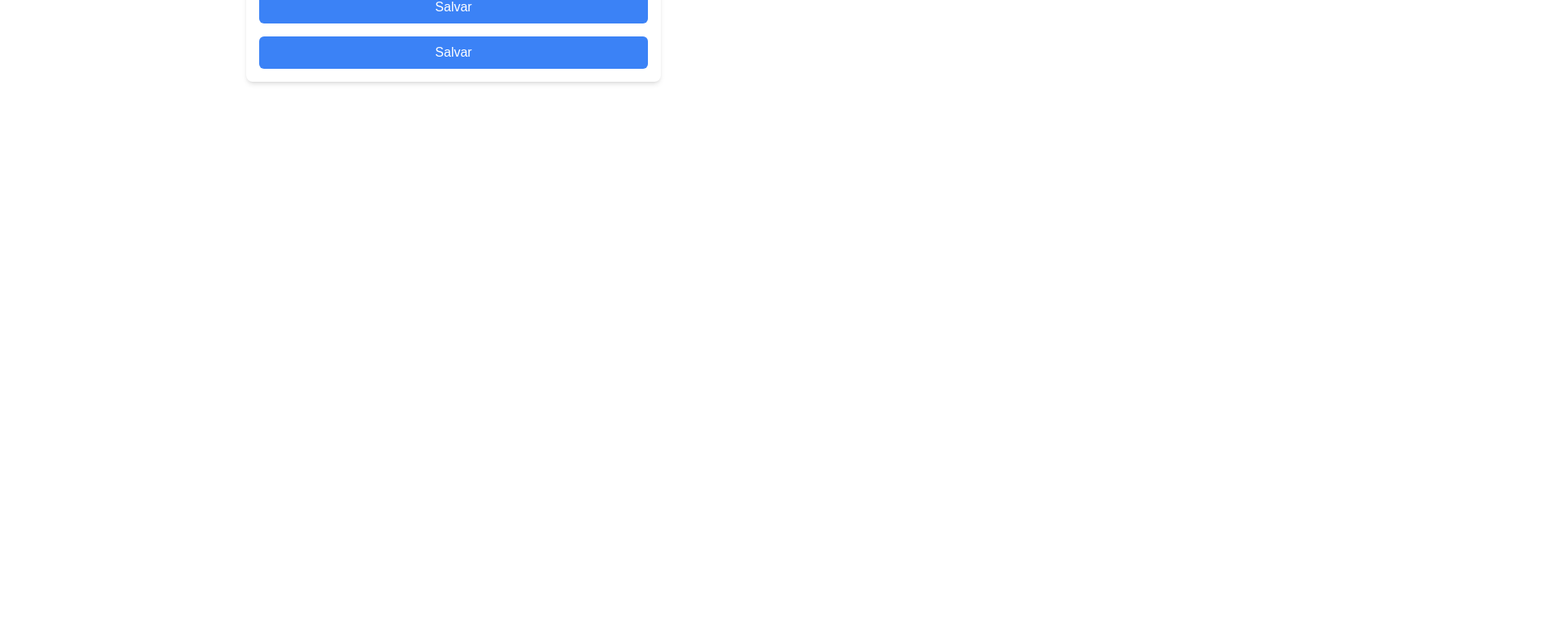
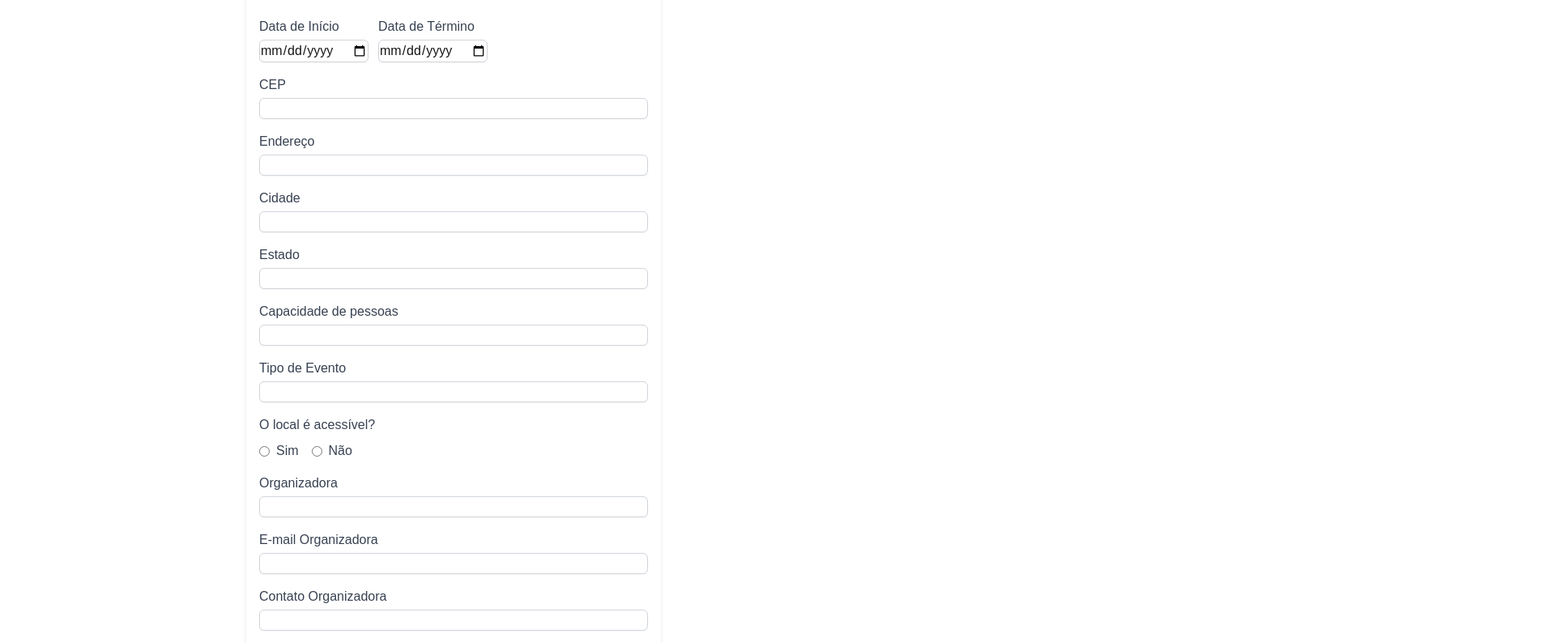
Before and after one commit to viniciusnascimento95/findplace, a Next.js app: page / in a window 1280 px wide. Shown: the part 547-1340 px from the top of the page at 81% size, 1920 px wide, since content can reach past the window. Before the commit the page ends 800 px from the top, so only its background shows below. Built offline with nearby package versions, Linux system fonts and the light colour scheme.

Commit message:
WIP: atualizando form para validações

```diff
--- a/src/app/page.tsx
+++ b/src/app/page.tsx
@@ -3,12 +3,11 @@
 import { Field, Form, Formik, FormikHelpers } from 'formik';
 import * as Yup from 'yup';
 
-
 interface Values {
   eventName: string
   description: string
-  startDate: string
-  endDate: string
+  startDate: Date
+  endDate: Date
   address: string
   number: string
   neighborhood: string
@@ -17,13 +16,23 @@ interface Values {
   postalCode: string
   capacity: string
   eventType: string
-  accessibility: boolean
+  accessibility: string
   organizerName: string
   organizerEmail: string
   organizerPhone: string
 }
 
+interface ErrorMessageProps {
+  touched: boolean | undefined;
+  error: string | undefined;
+}
+
+
 export default function Home() {
+
+  const ErrorMessage = ({ touched, error }: ErrorMessageProps) => (
+    touched && error ? <div className="text-red-500 text-sm">{error}</div> : null
+  );
 
   return (
     <div className="bg-white py-24 sm:py-32">
@@ -48,8 +57,8 @@ export default function Home() {
             initialValues={{
               eventName: '',
               description: '',
-              startDate: '',
-              endDate: '',
+              startDate: new Date(),
+              endDate: new Date(),
               address: '',
               number: '',
               neighborhood: '',
@@ -58,7 +67,7 @@ export default function Home() {
               postalCode: '',
               capacity: '',
               eventType: '',
-              accessibility: false,
+              accessibility: '',
               organizerName: '',
               organizerEmail: '',
               organizerPhone: '',
@@ -92,11 +101,9 @@ export default function Home() {
               }, 500);
             }}
           >
-            {({ isSubmitting, touched, errors,values, handleBlur }) => (
+            {({ isSubmitting, touched, errors, values, handleBlur, handleChange }) => (
               <Form className="max-w-lg p-4 bg-white shadow-md rounded-lg">
-                <p className="block text-gray-700">
-
-                  {JSON.stringify(errors, null, 3)}</p>
+                <p className="text-gray-700">{JSON.stringify(errors, null, 2)}</p>
                 <div className="mb-4 text-left">
                   <label htmlFor="eventName" className="block text-gray-700">Nome do Evento</label>
                   <p className="block text-gray-700"> {JSON.stringify(values)}</p>
@@ -117,6 +124,7 @@ export default function Home() {
                     as="textarea"
                     id="description"
                     name="description"
+                    onBlur={handleBlur}
                     className="mt-1 w-full border border-gray-300 rounded-md shadow-sm focus:border-blue-500 focus:ring focus:ring-blue-200 focus:ring-opacity-50"
                   />
                   {touched.description && errors.description && (
@@ -124,88 +132,183 @@ export default function Home() {
                   )}
                 </div>
 
-                {/* <div className="mb-4 text-left">
-                  <label htmlFor="description" className="block text-gray-700">Descrição do Evento</label>
-                  <textarea
-                    id="description"
-                    name="description"
-                    className="mt-1 w-full border border-gray-300 rounded-md shadow-sm focus:border-blue-500 focus:ring focus:ring-blue-200 focus:ring-opacity-50"
-                    onChange={formik.handleChange}
-                    onBlur={formik.handleBlur}
-                    value={formik.values.description}
-                  />
-                  {formik.touched.description && formik.errors.description ? (
-                    <div className="text-red-500 text-sm">{formik.errors.description}</div>
-                  ) : null}
-                </div> */}
-
-                {/* <div className="mb-4 text-left">
+                <div className='flex flex-row'>
+                  <div className="mb-4 text-left basis-1/4 mr-3">
                     <label htmlFor="startDate" className="block text-gray-700">Data de Início</label>
-                  <input
+                    <Field
                       id="startDate"
                       name="startDate"
                       type="date"
                       className="mt-1 w-full border border-gray-300 rounded-md shadow-sm focus:border-blue-500 focus:ring focus:ring-blue-200 focus:ring-opacity-50"
-                    onChange={formik.handleChange}
-                    onBlur={formik.handleBlur}
-                    value={formik.values.startDate}
                     />
-                  {formik.touched.startDate && formik.errors.startDate ? (
-                    <div className="text-red-500 text-sm">{formik.errors.startDate}</div>
-                  ) : null}
-                </div> */}
+                    <ErrorMessage name="startDate" component="div" className="text-red-500 text-sm" />
+                  </div>
 
-                {/* <div className="mb-4 text-left">
+                  <div className="mb-4 text-left basis-1/4">
                     <label htmlFor="endDate" className="block text-gray-700">Data de Término</label>
-                  <input
+                    <Field
                       id="endDate"
                       name="endDate"
                       type="date"
                       className="mt-1 w-full border border-gray-300 rounded-md shadow-sm focus:border-blue-500 focus:ring focus:ring-blue-200 focus:ring-opacity-50"
-                    onChange={formik.handleChange}
-                    onBlur={formik.handleBlur}
-                    value={formik.values.endDate}
                     />
-                  {formik.touched.endDate && formik.errors.endDate ? (
-                    <div className="text-red-500 text-sm">{formik.errors.endDate}</div>
+                    <ErrorMessage name="endDate" component="div" className="text-red-500 text-sm" />
+                  </div>
+                </div>
+
+                <div className="mb-4 text-left">
+                  <label htmlFor="postalCode" className="block text-gray-700">CEP</label>
+                  <input
+                    id="postalCode"
+                    name="postalCode"
+                    type="text"
+                    className="mt-1 w-full border border-gray-300 rounded-md shadow-sm focus:border-blue-500 focus:ring focus:ring-blue-200 focus:ring-opacity-50"
+                  />
+                  {touched.postalCode && errors.postalCode ? (
+                    <div className="text-red-500 text-sm">{errors.postalCode}</div>
                   ) : null}
-                </div> */}
+                </div>
 
-                {/* <div className="mb-4 text-left">
+                <div className="mb-4 text-left">
                   <label htmlFor="address" className="block text-gray-700">Endereço</label>
                   <input
                     id="address"
                     name="address"
                     type="text"
                     className="mt-1 w-full border border-gray-300 rounded-md shadow-sm focus:border-blue-500 focus:ring focus:ring-blue-200 focus:ring-opacity-50"
-                    onChange={formik.handleChange}
-                    onBlur={formik.handleBlur}
-                    value={formik.values.address}
+
                   />
-                  {formik.touched.address && formik.errors.address ? (
-                    <div className="text-red-500 text-sm">{formik.errors.address}</div>
+                  {touched.address && errors.address ? (
+                    <div className="text-red-500 text-sm">{errors.address}</div>
                   ) : null}
-                </div> */}
+                </div>
 
-                {/* <div className="mb-4 text-left">
+                <div className="mb-4 text-left">
                   <label htmlFor="city" className="block text-gray-700">Cidade</label>
                   <input
                     id="city"
                     name="city"
                     type="text"
                     className="mt-1 w-full border border-gray-300 rounded-md shadow-sm focus:border-blue-500 focus:ring focus:ring-blue-200 focus:ring-opacity-50"
-                    onChange={formik.handleChange}
-                    onBlur={formik.handleBlur}
-                    value={formik.values.city}
                   />
-                  {formik.touched.city && formik.errors.city ? (
-                    <div className="text-red-500 text-sm">{formik.errors.city}</div>
+                  {touched.city && errors.city ? (
+                    <div className="text-red-500 text-sm">{errors.city}</div>
                   ) : null}
-                </div> */}
+                </div>
 
-                <button type="submit" className="mt-4 w-full bg-blue-500 text-white py-2 rounded-md hover:bg-blue-600">
-                  Salvar
-                </button>
+                <div className="mb-4 text-left">
+                  <label htmlFor="state" className="block text-gray-700">Estado</label>
+                  <input
+                    id="state"
+                    name="state"
+                    type="text"
+                    className="mt-1 w-full border border-gray-300 rounded-md shadow-sm focus:border-blue-500 focus:ring focus:ring-blue-200 focus:ring-opacity-50"
+                  />
+                  {touched.state && errors.state ? (
+                    <div className="text-red-500 text-sm">{errors.state}</div>
+                  ) : null}
+                </div>
+
+                <div className="mb-4 text-left">
+                  <label htmlFor="capacity" className="block text-gray-700">Capacidade de pessoas</label>
+                  <input
+                    id="capacity"
+                    name="capacity"
+                    type="number"
+                    className="mt-1 w-full border border-gray-300 rounded-md shadow-sm focus:border-blue-500 focus:ring focus:ring-blue-200 focus:ring-opacity-50"
+                  />
+                  {touched.capacity && errors.capacity ? (
+                    <div className="text-red-500 text-sm">{errors.capacity}</div>
+                  ) : null}
+                </div>
+
+                <div className="mb-4 text-left">
+                  <label htmlFor="eventType" className="block text-gray-700">Tipo de Evento</label>
+                  <input
+                    id="eventType"
+                    name="eventType"
+                    type="number"
+                    className="mt-1 w-full border border-gray-300 rounded-md shadow-sm focus:border-blue-500 focus:ring focus:ring-blue-200 focus:ring-opacity-50"
+                  />
+                  {touched.eventType && errors.eventType ? (
+                    <div className="text-red-500 text-sm">{errors.eventType}</div>
+                  ) : null}
+                </div>
+
+                <div className="mb-4 text-left">
+                  <label className="block text-gray-700 mb-2">O local é acessível?</label>
+                  <div className="flex items-center space-x-4">
+                    <label className="inline-flex items-center">
+                      <input
+                        type="radio"
+                        name="accessibility"
+                        value="SIM"
+                        onChange={handleChange}
+                        onBlur={handleBlur}
+                        checked={values.accessibility === 'SIM'}
+                        className="form-radio text-blue-600 focus:ring-blue-500"
+                      />
+                      <span className="ml-2 text-gray-700">Sim</span>
+                    </label>
+                    <label className="inline-flex items-center">
+                      <input
+                        type="radio"
+                        name="accessibility"
+                        value="NAO"
+                        onChange={handleChange}
+                        onBlur={handleBlur}
+                        checked={values.accessibility === 'NAO'}
+                        className="form-radio text-blue-600 focus:ring-blue-500"
+                      />
+                      <span className="ml-2 text-gray-700">Não</span>
+                    </label>
+                  </div>
+                  {touched.accessibility && errors.accessibility ? (
+                    <div className="text-red-500 text-sm">{errors.accessibility}</div>
+                  ) : null}
+                </div>
+
+                <div className="mb-4 text-left">
+                  <label htmlFor="organizerName" className="block text-gray-700">Organizadora</label>
+                  <input
+                    id="organizerName"
+                    name="organizerName"
+                    type="text"
+                    className="mt-1 w-full border border-gray-300 rounded-md shadow-sm focus:border-blue-500 focus:ring focus:ring-blue-200 focus:ring-opacity-50"
+
+                  />
+                  {touched.organizerName && errors.organizerName ? (
+                    <div className="text-red-500 text-sm">{errors.organizerName}</div>
+                  ) : null}
+                </div>
+
+                <div className="mb-4 text-left">
+                  <label htmlFor="organizerEmail" className="block text-gray-700">E-mail Organizadora</label>
+                  <input
+                    id="organizerEmail"
+                    name="organizerEmail"
+                    type="email"
+                    className="mt-1 w-full border border-gray-300 rounded-md shadow-sm focus:border-blue-500 focus:ring focus:ring-blue-200 focus:ring-opacity-50"
+
+                  />
+                  {touched.organizerEmail && errors.organizerEmail ? (
+                    <div className="text-red-500 text-sm">{errors.organizerEmail}</div>
+                  ) : null}
+                </div>
+
+                <div className="mb-4 text-left">
+                  <label htmlFor="organizerPhone" className="block text-gray-700">Contato Organizadora</label>
+                  <input
+                    id="organizerPhone"
+                    name="organizerPhone"
+                    type="tel"
+                    className="mt-1 w-full border border-gray-300 rounded-md shadow-sm focus:border-blue-500 focus:ring focus:ring-blue-200 focus:ring-opacity-50"
+
+                  />
+                  {touched.organizerPhone && errors.organizerPhone ? (
+                    <div className="text-red-500 text-sm">{errors.organizerPhone}</div>
+                  ) : null}
+                </div>
 
                 <button
                   type="submit"
```
Lines whose indentation alone changed are shown as unchanged.
